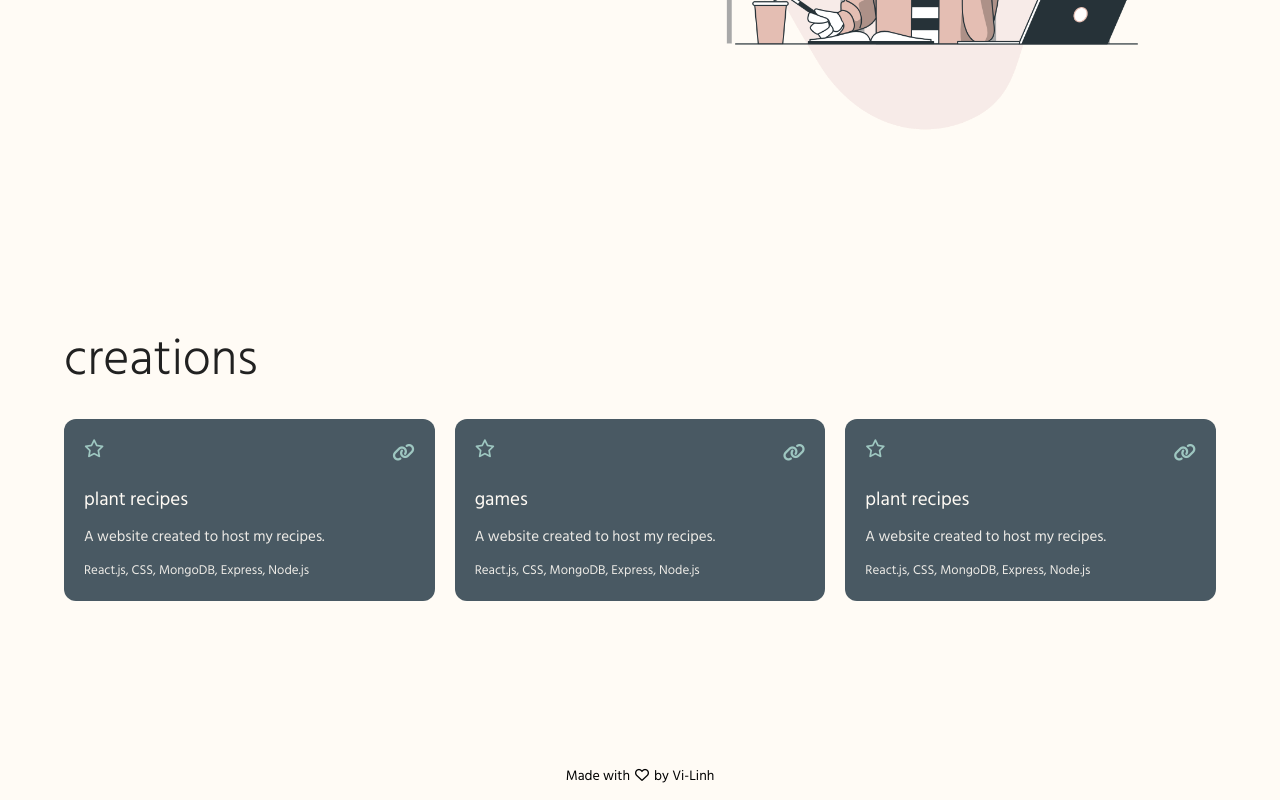
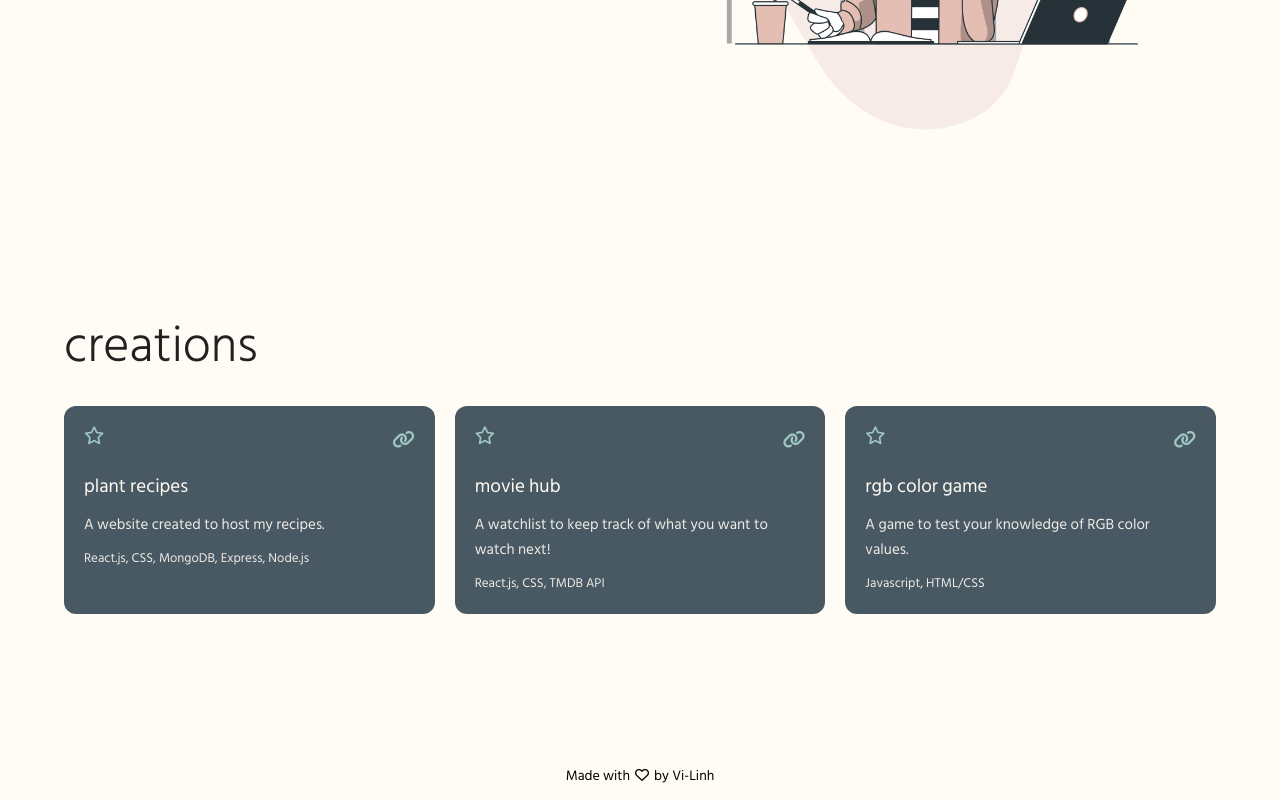
Before and after one commit to vilinh/vi-linh, a React (Create React App) app: page / in a window 1280 px wide. Shown: the part 1191-1991 px from the top of the page. Built offline with nearby package versions, Linux system fonts and the light colour scheme.

Commit message:
creation item styling

```diff
--- a/src/assets/creationsdata.js
+++ b/src/assets/creationsdata.js
@@ -6,15 +6,15 @@ export default [
     link: "https://github.com/vilinh/plant-recipes-react",
   },
   {
-    title: "Games",
-    desc: "A website created to host my recipes.",
-    lang: "React.js, CSS, MongoDB, Express, Node.js",
-    link: "https://github.com/vilinh/plant-recipes-react",
+    title: "Movie Hub",
+    desc: "A watchlist to keep track of what you want to watch next!",
+    lang: "React.js, CSS, TMDB API",
+    link: "https://github.com/vilinh/moviehub",
   },
   {
-    title: "Plant Recipes",
-    desc: "A website created to host my recipes.",
-    lang: "React.js, CSS, MongoDB, Express, Node.js",
-    link: "https://github.com/vilinh/plant-recipes-react",
+    title: "RGB Color Game",
+    desc: "A game to test your knowledge of RGB color values.",
+    lang: "Javascript, HTML/CSS",
+    link: "https://github.com/vilinh/guess-color-game",
   },
 ];
--- a/src/components/CreationItem.jsx
+++ b/src/components/CreationItem.jsx
@@ -6,8 +6,8 @@ export default function CreationItem({ title, desc, lang, link }) {
     <div className="creation-item">
       <div className="creation-icons">
         <i className="icon star far fa-star"></i>
-        <a href={link} target="_blank">
-          <i className="icon fas fa-link"></i>
+        <a className="icon" href={link} target="_blank">
+          <i className="fas fa-link"></i>
         </a>
       </div>
       <div className="creation-title">{title}</div>
--- a/src/styles/creationitem.css
+++ b/src/styles/creationitem.css
@@ -4,10 +4,12 @@
   border-radius: 12px;
   background-color: var(--turquoise);
   color: var(--light-cream);
+  transition: all 0.3s ease;
 }
 
 .creation-item:hover {
   background-color: #516470;
+  transform: scale(1.05);
 }
 
 .creation-icons {
```
